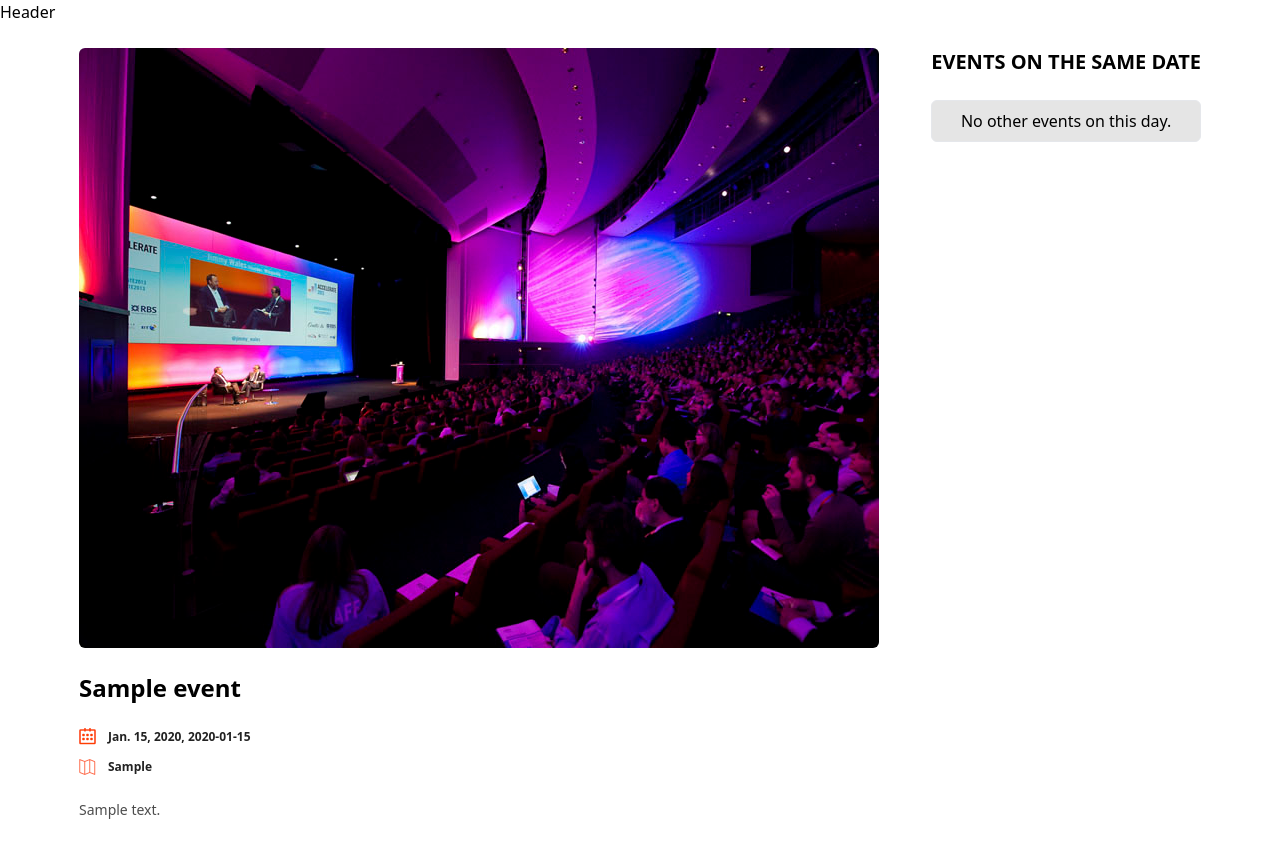
After one commit to shifat97/event-management-system, a Django app: page /events/view-event-details/1/ in a window 1280 px wide. The commit adds this page. Run offline with Django 5.2, Linux system fonts and the light colour scheme; tables that the repository leaves empty hold one stand-in row (values such as "Sample post").

Commit message:
add event details page

```diff
--- a/events/templates/index.html
+++ b/events/templates/index.html
@@ -11,7 +11,7 @@
     <header>
       <h1 class="">Header</h1>
     </header>
-    <main class="max-w-[1170px] mx-auto">
+    <main class="max-w-[1170px] mx-auto p-6">
       {% block templates %}{% endblock templates %}
     </main>
   </body>
--- a/events/templates/pages/view-all-events.html
+++ b/events/templates/pages/view-all-events.html
@@ -8,7 +8,7 @@
     {% comment %} Events Card {% endcomment %}
     <div class="grid grid-cols-1 md:grid-cols-3 lg:grid-cols-4 gap-12">
       {% for event in events %}
-      <div>
+      <a href="{% url "view-event-details" event.id %}" class="cursor-pointer">
         <div class="relative">
             <span class="absolute top-0 left-0 bg-red-500 text-[12px] text-white text-center font-semibold rounded-md m-1 px-2 py-1">Event Type: {{ event.category.get_category_name_display }}</span>
             <span class="absolute top-7 left-0 bg-red-500 text-[12px] text-white text-center font-semibold rounded-md m-1 px-2 py-1">{{ event.total_participants }} People are Joining</span>
@@ -25,7 +25,7 @@
               <span class="text-[12px] text-[#222222] font-semibold">{{ event.location }}</span>
             </p>
           </div>
-      </div>
+      </a>
       {% endfor %}
     </div>
   </section>
--- /dev/null
+++ b/events/templates/pages/view-event-details.html
@@ -0,0 +1,44 @@
+{% extends "index.html" %}
+{% load static %}
+
+{% block templates %}
+  <div class="flex flex-col md:flex-row justify-between gap-12">
+    {% comment %} Event Details {% endcomment %}
+    <div>
+      <img class="rounded-md w-full" src="{% static "images/details.jpg" %}" alt="">
+      <h1 class="my-6 text-2xl font-bold">{{ event.name }}</h1>
+      <p class="flex gap-3 mt-2">
+        <span><img src="{% static 'images/calender.png' %}" alt=""></span>
+        <span class="text-[12px] text-[#222222] font-semibold"> {{event.date}}, {{ event.time }}</span>
+      </p>
+      <p class="flex gap-3 items-center mt-3">
+        <span><img src="{% static 'images/location.png' %}" alt=""></span>
+        <span class="text-[12px] text-[#222222] font-semibold">{{ event.location }}</span>
+      </p>
+      <p class="mt-6 text-black/70 text-sm">
+        {{ event.description }}
+      </p>
+    </div>
+    {% comment %} Similar Date Events {% endcomment %}
+    <div>
+      <h1 class="mb-6 font-bold text-xl uppercase">Events on the Same Date</h1>
+      <div class="grid grid-cols-1 gap-4">
+        {% for event in similar_events %}
+          {% if event %}
+            <div class="flex gap-4 border p-2 rounded-md">
+              <div>
+                <img width="90" height="40" src="{% static "images/similar.jpg" %}" alt="">
+              </div>
+              <div>
+                <p class="text-sm font-medium">{{ event.name }}</p>
+                <p class="text-red-500 text-[12px] font-bold">{{ event.date }}</p>
+              </div>
+            </div>
+          {% endif %}
+          {% empty %}
+            <p class="bg-black/10 border p-2 text-center rounded-md w-full">No other events on this day.</p>
+        {% endfor %}
+      </div>
+    </div>
+  </div>
+{% endblock templates %}
--- a/events/urls.py
+++ b/events/urls.py
@@ -1,11 +1,12 @@
 from django.urls import path
-from events.views import create_event, update_event, view_events, create_perticipant, update_perticipant
+from events.views import create_event, update_event, view_events, view_event_details, create_perticipant, update_perticipant
 from debug_toolbar.toolbar import debug_toolbar_urls
 
 urlpatterns = [
     path('create-event/', create_event, name="create-event"),
     path('update-event/', update_event, name="update-event"),
     path('view-all-events/', view_events, name='view-events'),
+    path('view-event-details/<int:id>/', view_event_details, name="view-event-details"),
     path('register-participant/', create_perticipant, name="register-participant"),
     path('update-participant/', update_perticipant, name="update-participant"),
 ] + debug_toolbar_urls()
--- a/events/views.py
+++ b/events/views.py
@@ -47,6 +47,26 @@ def view_events(request):
         'events': events,
     })
 
+# Event details
+def view_event_details(request, id):
+    event = Event.objects.get(id=id)
+
+    similar_events = (
+        Event.objects
+        .filter(date=event.date)
+        .exclude(id=event.id)
+        .select_related('category')
+    )
+
+    print(event.date)
+    print(Event.objects.filter(date=event.date).exclude(id=event.id).exists())
+
+
+    return render(request, 'pages/view-event-details.html', context={
+        'event': event,
+        'similar_events': similar_events,
+    })
+
 # Create Perticipant
 def create_perticipant(request):
     if request.method == 'POST':
--- a/static/css/output.css
+++ b/static/css/output.css
@@ -714,6 +714,11 @@ video {
   margin-bottom: 3rem;
 }
 
+.my-6 {
+  margin-top: 1.5rem;
+  margin-bottom: 1.5rem;
+}
+
 .mt-2 {
   margin-top: 0.5rem;
 }
@@ -736,6 +741,34 @@ video {
 
 .mt-4 {
   margin-top: 1rem;
+}
+
+.mt-1 {
+  margin-top: 0.25rem;
+}
+
+.mt-\[2px\] {
+  margin-top: 2px;
+}
+
+.mt-\[5px\] {
+  margin-top: 5px;
+}
+
+.mt-\[10px\] {
+  margin-top: 10px;
+}
+
+.mt-3 {
+  margin-top: 0.75rem;
+}
+
+.mt-10 {
+  margin-top: 2.5rem;
+}
+
+.mb-6 {
+  margin-bottom: 1.5rem;
 }
 
 .block {
@@ -804,8 +837,17 @@ video {
   transform: translate(var(--tw-translate-x), var(--tw-translate-y)) rotate(var(--tw-rotate)) skewX(var(--tw-skew-x)) skewY(var(--tw-skew-y)) scaleX(var(--tw-scale-x)) scaleY(var(--tw-scale-y));
 }
 
+.-translate-y-2 {
+  --tw-translate-y: -0.5rem;
+  transform: translate(var(--tw-translate-x), var(--tw-translate-y)) rotate(var(--tw-rotate)) skewX(var(--tw-skew-x)) skewY(var(--tw-skew-y)) scaleX(var(--tw-scale-x)) scaleY(var(--tw-scale-y));
+}
+
 .transform {
   transform: translate(var(--tw-translate-x), var(--tw-translate-y)) rotate(var(--tw-rotate)) skewX(var(--tw-skew-x)) skewY(var(--tw-skew-y)) scaleX(var(--tw-scale-x)) scaleY(var(--tw-scale-y));
+}
+
+.cursor-pointer {
+  cursor: pointer;
 }
 
 .grid-cols-1 {
@@ -822,6 +864,10 @@ video {
 
 .justify-center {
   justify-content: center;
+}
+
+.justify-between {
+  justify-content: space-between;
 }
 
 .gap-2 {
@@ -924,6 +970,14 @@ video {
 .bg-red-400 {
   --tw-bg-opacity: 1;
   background-color: rgb(248 113 113 / var(--tw-bg-opacity, 1));
+}
+
+.bg-black\/30 {
+  background-color: rgb(0 0 0 / 0.3);
+}
+
+.bg-black\/10 {
+  background-color: rgb(0 0 0 / 0.1);
 }
 
 .bg-gradient-to-b {
@@ -1079,6 +1133,23 @@ video {
   color: rgb(34 34 34 / var(--tw-text-opacity, 1));
 }
 
+.text-black\/40 {
+  color: rgb(0 0 0 / 0.4);
+}
+
+.text-black\/60 {
+  color: rgb(0 0 0 / 0.6);
+}
+
+.text-black\/70 {
+  color: rgb(0 0 0 / 0.7);
+}
+
+.text-red-500 {
+  --tw-text-opacity: 1;
+  color: rgb(239 68 68 / var(--tw-text-opacity, 1));
+}
+
 .outline {
   outline-style: solid;
 }
@@ -1123,6 +1194,10 @@ video {
   .md\:grid-cols-3 {
     grid-template-columns: repeat(3, minmax(0, 1fr));
   }
+
+  .md\:flex-row {
+    flex-direction: row;
+  }
 }
 
 @media (min-width: 1024px) {
```
Also changed, not shown: static/images/calender.png (added), static/images/details.jpg (added), static/images/similar.jpg (added).
